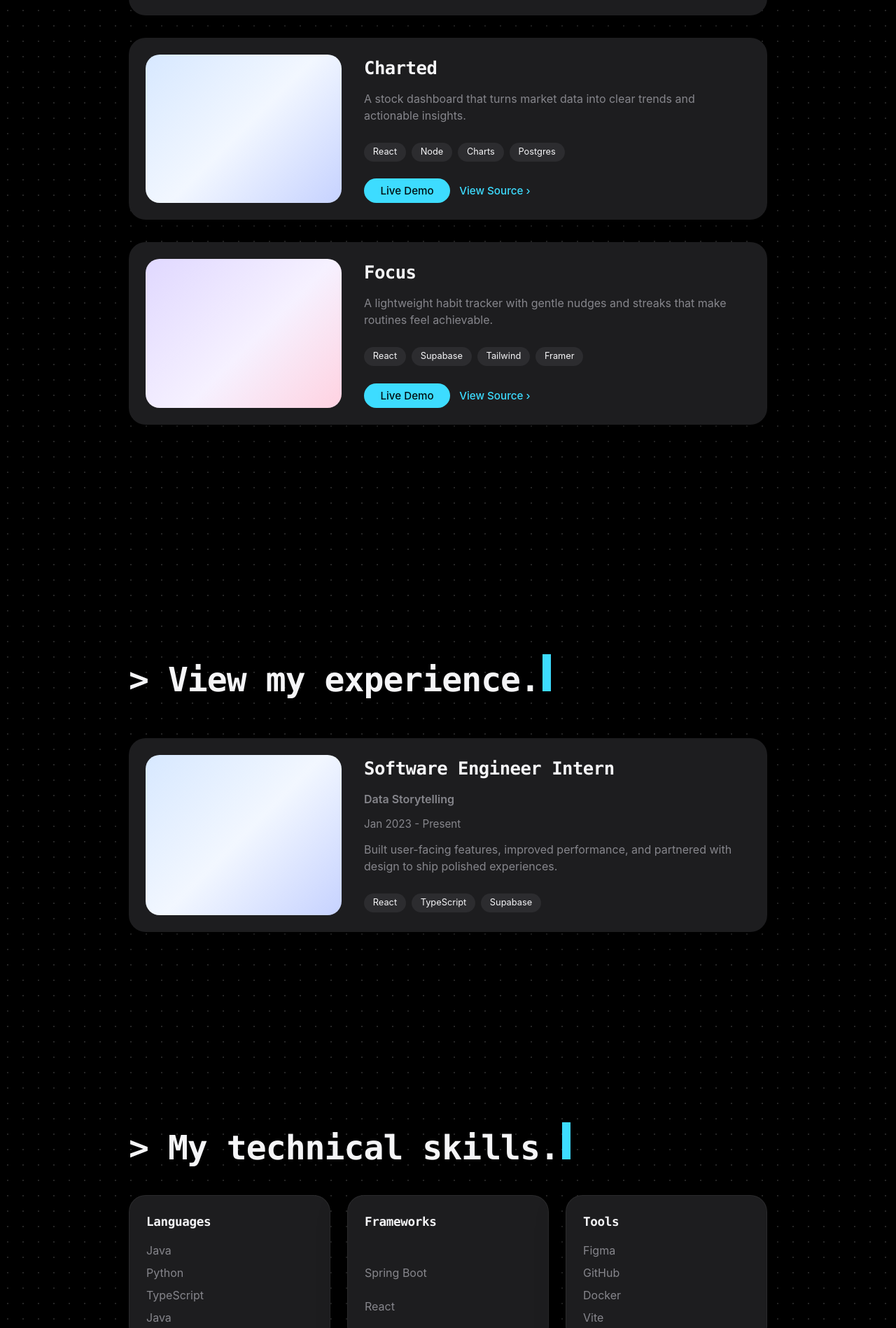
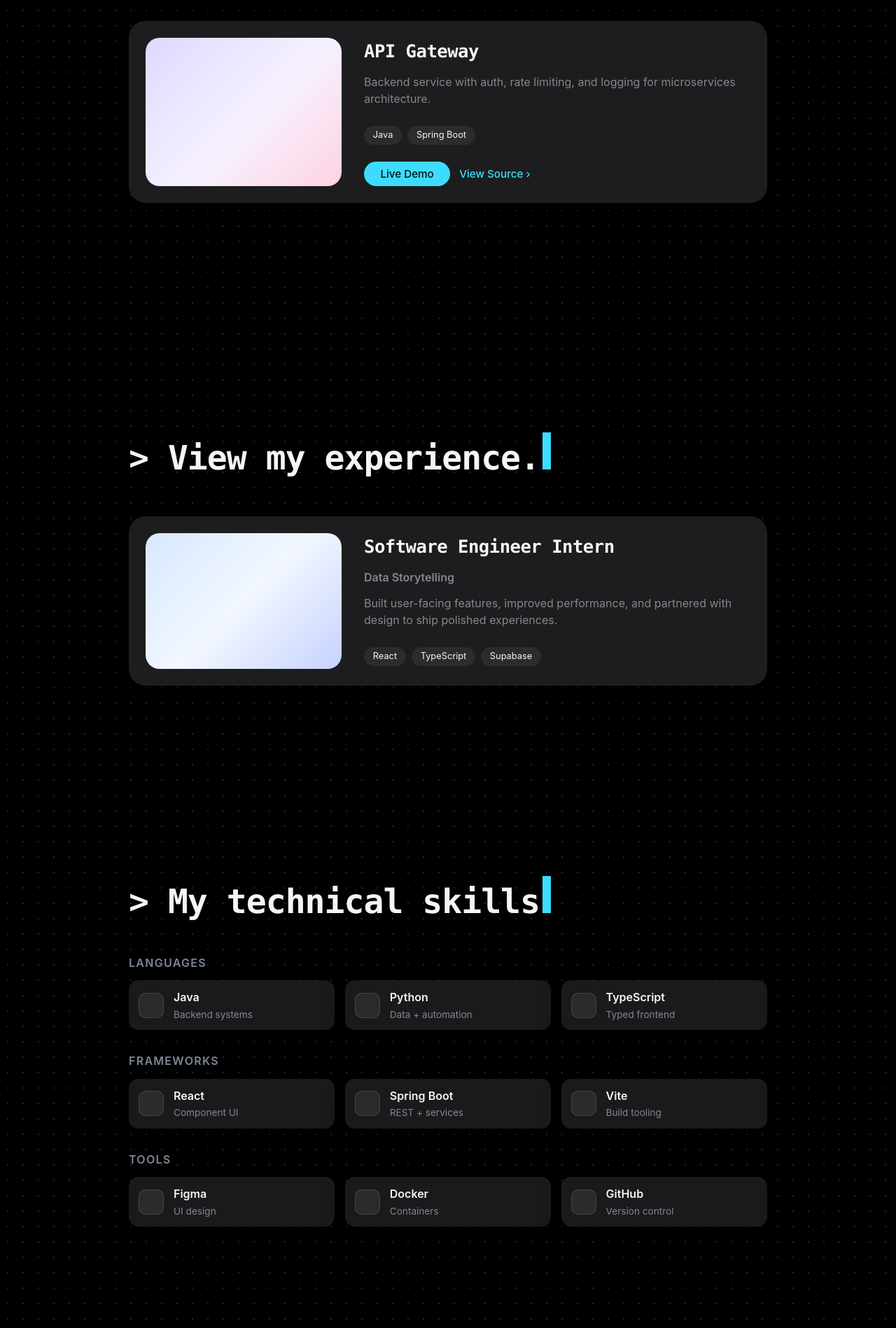
Before and after one commit to seanlumasag/personal-website, a React (Vite) app: page / in a window 1280 px wide. Shown: the part 1642-3540 px from the top of the page at 70% size. Built offline with nearby package versions, Linux system fonts and the light colour scheme.

Commit message:
Change text content

```diff
--- a/src/App.css
+++ b/src/App.css
@@ -193,7 +193,7 @@
   .project-content p:hover,
   .experience-org:hover,
   .experience-dates:hover,
-  .skill-list li:hover {
+  .skills-item:hover {
     animation: none;
   }
 }
@@ -402,52 +402,116 @@
   margin: 0 calc(50% - 50vw);
 }
 
-.skills-grid {
-  display: grid;
-  grid-template-columns: repeat(3, minmax(0, 1fr));
-  gap: 1.5rem;
-}
-
 .skills-inner {
   max-width: var(--content-width);
   margin: 0 auto;
   padding: 0 1.5rem;
   display: grid;
-  gap: 2rem;
+  gap: 2.5rem;
   width: 100%;
 }
 
-.skills-card {
-  background: #1d1d1f;
-  border-radius: 24px;
-  padding: 1.5rem;
+.skills-header {
   display: grid;
-  gap: 1rem;
-  position: relative;
-  border: 1px solid rgba(255, 255, 255, 0.06);
-  box-shadow: 0 18px 40px rgba(0, 0, 0, 0.35);
-  transition: transform 240ms ease, box-shadow 240ms ease, border-color 240ms ease;
+  gap: 0.5rem;
+  max-width: 64ch;
 }
 
-.skills-card h3 {
+.skills-lead {
   margin: 0;
-  font-size: 1.1rem;
-  color: var(--text-primary);
-  font-family: 'SF Mono', 'Menlo', 'Monaco', 'Consolas', 'Liberation Mono',
-    monospace;
+  color: var(--text-secondary);
+  font-size: 1.05rem;
 }
 
-.skill-list {
-  list-style: none;
-  padding: 0;
-  margin: 0;
+.skills-rows {
   display: grid;
-  gap: 0.5rem;
-  color: var(--text-secondary);
+  gap: 2rem;
 }
 
-@media (max-width: 900px) {
-  .skills-grid {
+.skills-row {
+  display: grid;
+  gap: 0.85rem;
+}
+
+.skills-subtitle {
+  margin: 0;
+  font-size: 1rem;
+  letter-spacing: 0.08em;
+  text-transform: uppercase;
+  color: var(--text-muted);
+  font-weight: 600;
+}
+
+.skills-items {
+  display: grid;
+  grid-template-columns: repeat(3, minmax(0, 1fr));
+  gap: 0.9rem;
+}
+
+.skills-item {
+  display: grid;
+  grid-template-columns: 36px 1fr;
+  gap: 0.85rem;
+  align-items: center;
+  padding: 0.75rem 0.9rem;
+  border-radius: 14px;
+  background: #1a1a1d;
+  box-shadow: 0 16px 32px rgba(0, 0, 0, 0.32);
+  position: relative;
+  overflow: hidden;
+  transition: transform 200ms ease, border-color 200ms ease, box-shadow 200ms ease;
+}
+
+.skills-item::after {
+  content: '';
+  position: absolute;
+  inset: 0;
+  border-radius: inherit;
+  background: rgba(255, 255, 255, 0.04);
+  opacity: 0;
+  transition: opacity 200ms ease;
+  pointer-events: none;
+}
+
+.skills-item:hover {
+  transform: translateY(-3px);
+  border-color: rgba(255, 255, 255, 0.18);
+  box-shadow: 0 22px 40px rgba(0, 0, 0, 0.4);
+}
+
+.skills-item:hover::after {
+  opacity: 1;
+}
+
+.skills-icon {
+  width: 36px;
+  height: 36px;
+  border-radius: 10px;
+  background: rgba(255, 255, 255, 0.08);
+  border: 1px solid rgba(255, 255, 255, 0.12);
+}
+
+.skills-name {
+  margin: 0;
+  color: var(--text-primary);
+  font-weight: 600;
+  font-size: 1rem;
+}
+
+.skills-meta {
+  margin: 0.15rem 0 0;
+  color: var(--text-secondary);
+  font-size: 0.85rem;
+}
+
+@media (max-width: 1100px) {
+  .skills-items {
+    grid-template-columns: repeat(2, minmax(0, 1fr));
+  }
+}
+
+@media (max-width: 720px) {
+  .skills-items {
     grid-template-columns: 1fr;
   }
 }
@@ -470,8 +534,7 @@
 
 
 .terminal-card::after,
-.project-card::after,
-.skills-card::after {
+.project-card::after {
   content: '';
   position: absolute;
   inset: 0;
@@ -483,8 +546,7 @@
 }
 
 .terminal-card:hover,
-.project-card:hover,
-.skills-card:hover {
+.project-card:hover {
   transform: translateY(-4px);
   border-color: rgba(255, 255, 255, 0.18);
   box-shadow: 0 24px 60px rgba(0, 0, 0, 0.45),
@@ -492,8 +554,7 @@
 }
 
 .terminal-card:hover::after,
-.project-card:hover::after,
-.skills-card:hover::after {
+.project-card:hover::after {
   opacity: 1;
 }
 
--- a/src/App.jsx
+++ b/src/App.jsx
@@ -7,7 +7,7 @@ function App() {
 
   useEffect(() => {
     const selector =
-      '.section > *, .project-card > *, .skills-card > *, .terminal-card > *, .projects-header, .projects-inner > *, .type-title'
+      '.section > *, .project-card > *, .terminal-card > *, .projects-header, .projects-inner > *, .type-title, .skills-row > *, .skills-item'
     const elements = Array.from(document.querySelectorAll(selector))
 
     elements.forEach((el) => el.classList.add('reveal'))
--- a/src/components/Experience.jsx
+++ b/src/components/Experience.jsx
@@ -13,7 +13,6 @@ const Experience = () => {
             <div className="project-content">
               <h3>Software Engineer Intern</h3>
               <p className="experience-org">Data Storytelling</p>
-              <p className="experience-dates">Jan 2023 - Present</p>
               <p>
                 Built user-facing features, improved performance, and partnered
                 with design to ship polished experiences.
--- a/src/components/Projects.jsx
+++ b/src/components/Projects.jsx
@@ -8,45 +8,17 @@ const Projects = () => {
         <div className="project-stack">
         <article className="project-card project-row">
             <div className="project-media">
-              <div className="media-gradient" />
+              <div className="media-gradient alt-one" />
             </div>
             <div className="project-content">
-              <h3>Travlr</h3>
+              <h3>Job Application Tracker</h3>
               <p>
-                Travel smarter by saving the places you want to go. Built with
-                maps, pins, and interactive lists.
+                A job application tracker to manage your job search process
+                effectively.
               </p>
               <ul className="project-tech">
                 <li>React</li>
-                <li>TypeScript</li>
-                <li>Maps API</li>
-                <li>Vite</li>
-              </ul>
-              <div className="project-actions">
-                <a className="btn primary" href="#">
-                  Live Demo
-                </a>
-                <a className="btn ghost" href="#">
-                  View Source
-                </a>
-              </div>
-            </div>
-          </article>
-
-        <article className="project-card project-row">
-            <div className="project-media">
-              <div className="media-gradient alt-one" />
-            </div>
-            <div className="project-content">
-              <h3>Charted</h3>
-              <p>
-                A stock dashboard that turns market data into clear trends and
-                actionable insights.
-              </p>
-              <ul className="project-tech">
-                <li>React</li>
-                <li>Node</li>
-                <li>Charts</li>
+                <li>Spring Boot</li>
                 <li>Postgres</li>
               </ul>
               <div className="project-actions">
@@ -65,16 +37,14 @@ const Projects = () => {
               <div className="media-gradient alt-two" />
             </div>
             <div className="project-content">
-              <h3>Focus</h3>
+              <h3>API Gateway</h3>
               <p>
-                A lightweight habit tracker with gentle nudges and streaks that
-                make routines feel achievable.
+                Backend service with auth, rate limiting, and logging for
+                microservices architecture.
               </p>
               <ul className="project-tech">
-                <li>React</li>
-                <li>Supabase</li>
-                <li>Tailwind</li>
-                <li>Framer</li>
+                <li>Java</li>
+                <li>Spring Boot</li>
               </ul>
               <div className="project-actions">
                 <a className="btn primary" href="#">
--- a/src/components/Skills.jsx
+++ b/src/components/Skills.jsx
@@ -3,33 +3,86 @@ const Skills = () => {
     <section id="skills" className="section skills">
       <div className="skills-inner">
         <div className="projects-header">
-          <h2 className="type-title matrix-hover">&gt; My technical skills.</h2>
+          <h2 className="type-title matrix-hover">&gt; My technical skills</h2>
         </div>
-        <div className="skills-grid">
-          <article className="skills-card">
-            <h3>Languages</h3>
-            <ul className="skill-list">
-              <li>Java</li>
-              <li>Python</li>
-              <li>TypeScript</li>
-              <li>Java</li>
-            </ul>
+        <div className="skills-rows">
+          <article className="skills-row">
+            <h3 className="skills-subtitle">Languages</h3>
+            <div className="skills-items">
+              <div className="skills-item">
+                <span className="skills-icon" aria-hidden="true" />
+                <div>
+                  <p className="skills-name">Java</p>
+                  <p className="skills-meta">Backend systems</p>
+                </div>
+              </div>
+              <div className="skills-item">
+                <span className="skills-icon" aria-hidden="true" />
+                <div>
+                  <p className="skills-name">Python</p>
+                  <p className="skills-meta">Data + automation</p>
+                </div>
+              </div>
+              <div className="skills-item">
+                <span className="skills-icon" aria-hidden="true" />
+                <div>
+                  <p className="skills-name">TypeScript</p>
+                  <p className="skills-meta">Typed frontend</p>
+                </div>
+              </div>
+            </div>
           </article>
-          <article className="skills-card">
-            <h3>Frameworks</h3>
-            <ul className="skill-list">
-              <li>Spring Boot</li>
-              <li>React</li>
-            </ul>
+          <article className="skills-row">
+            <h3 className="skills-subtitle">Frameworks</h3>
+            <div className="skills-items">
+              <div className="skills-item">
+                <span className="skills-icon" aria-hidden="true" />
+                <div>
+                  <p className="skills-name">React</p>
+                  <p className="skills-meta">Component UI</p>
+                </div>
+              </div>
+              <div className="skills-item">
+                <span className="skills-icon" aria-hidden="true" />
+                <div>
+                  <p className="skills-name">Spring Boot</p>
+                  <p className="skills-meta">REST + services</p>
+                </div>
+              </div>
+              <div className="skills-item">
+                <span className="skills-icon" aria-hidden="true" />
+                <div>
+                  <p className="skills-name">Vite</p>
+                  <p className="skills-meta">Build tooling</p>
+                </div>
+              </div>
+            </div>
           </article>
-          <article className="skills-card">
-            <h3>Tools</h3>
-            <ul className="skill-list">
-              <li>Figma</li>
-              <li>GitHub</li>
-              <li>Docker</li>
-              <li>Vite</li>
-            </ul>
+          <article className="skills-row">
+            <h3 className="skills-subtitle">Tools</h3>
+            <div className="skills-items">
+              <div className="skills-item">
+                <span className="skills-icon" aria-hidden="true" />
+                <div>
+                  <p className="skills-name">Figma</p>
+                  <p className="skills-meta">UI design</p>
+                </div>
+              </div>
+              <div className="skills-item">
+                <span className="skills-icon" aria-hidden="true" />
+                <div>
+                  <p className="skills-name">Docker</p>
+                  <p className="skills-meta">Containers</p>
+                </div>
+              </div>
+              <div className="skills-item">
+                <span className="skills-icon" aria-hidden="true" />
+                <div>
+                  <p className="skills-name">GitHub</p>
+                  <p className="skills-meta">Version control</p>
+                </div>
+              </div>
+            </div>
           </article>
         </div>
       </div>
```
